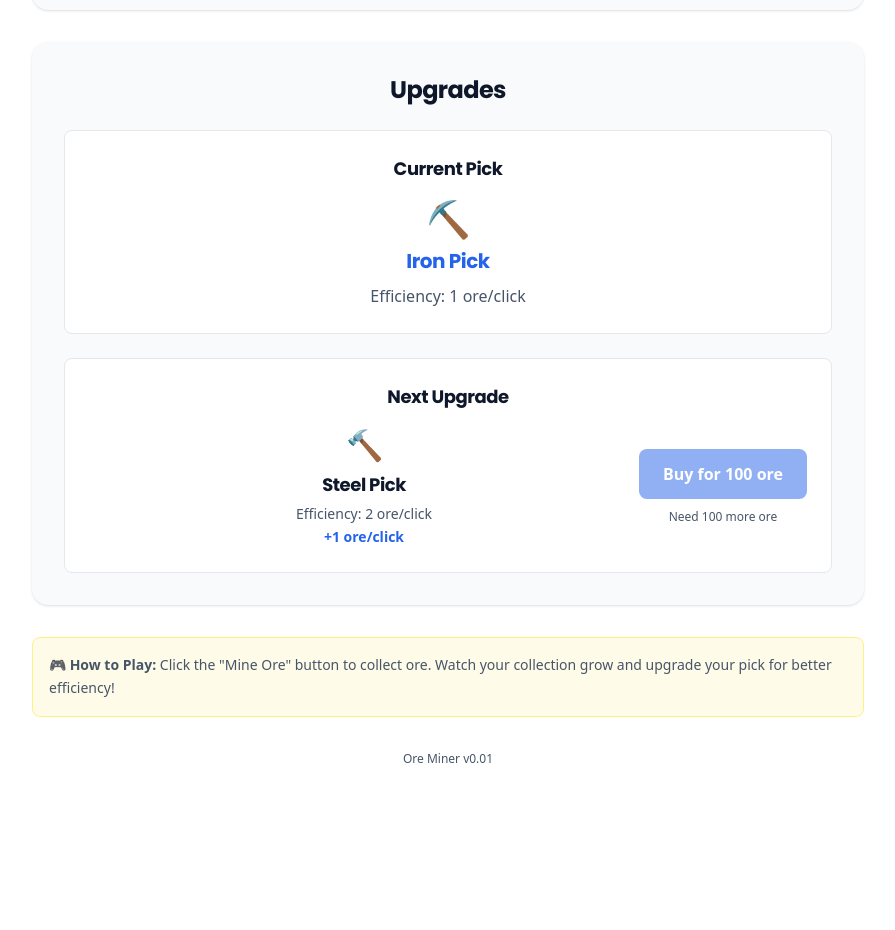
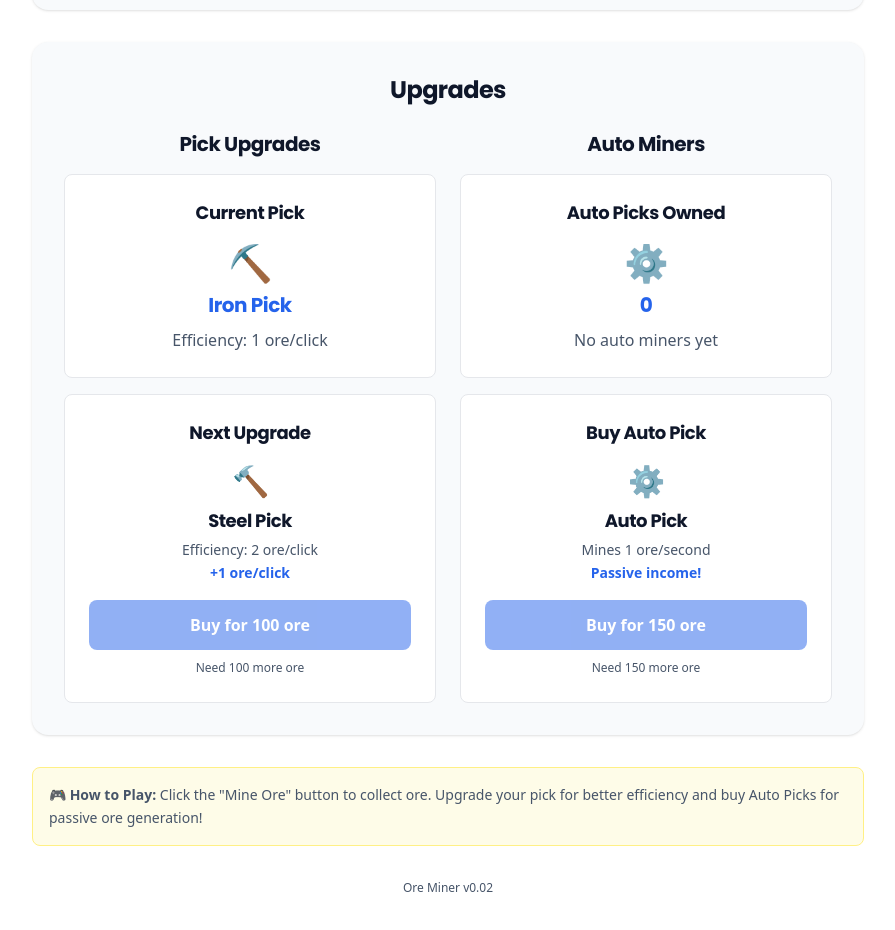
Before and after one commit to mmitrik/personal-site, a Next.js app: page /apps/ore-miner in a window 1280 px wide. Shown: the part 760-1690 px from the top of the page, without its empty margins (192-1087 px from the left). Before the commit the page ends 1560 px from the top, so only its background shows below. Built offline with nearby package versions, Linux system fonts and the light colour scheme.

Commit message:
Added Auto Miner feature to the Ore Miner game.

```diff
--- a/src/app/apps/ore-miner/page.js
+++ b/src/app/apps/ore-miner/page.js
@@ -1,6 +1,6 @@
 'use client';
 
-import { useState } from 'react';
+import { useState, useEffect } from 'react';
 import Link from 'next/link';
 import Header from '../../../components/Header';
 
@@ -8,6 +8,7 @@ export default function OreMiner() {
   const [oreCount, setOreCount] = useState(0);
   const [clickCount, setClickCount] = useState(0);
   const [currentPickIndex, setCurrentPickIndex] = useState(0);
+  const [autoMinerCount, setAutoMinerCount] = useState(0);
 
   // Pick upgrade progression
   const pickUpgrades = [
@@ -32,6 +33,29 @@ export default function OreMiner() {
       setCurrentPickIndex(prev => prev + 1);
     }
   };
+
+  // Auto miner functions
+  const getAutoMinerCost = () => {
+    return Math.floor(150 * Math.pow(1.5, autoMinerCount));
+  };
+
+  const buyAutoMiner = () => {
+    const cost = getAutoMinerCost();
+    if (oreCount >= cost) {
+      setOreCount(prev => prev - cost);
+      setAutoMinerCount(prev => prev + 1);
+    }
+  };
+
+  // Auto mining effect - runs every second
+  useEffect(() => {
+    if (autoMinerCount > 0) {
+      const interval = setInterval(() => {
+        setOreCount(prev => prev + (autoMinerCount * currentPick.efficiency));
+      }, 1000);
+      return () => clearInterval(interval);
+    }
+  }, [autoMinerCount, currentPick.efficiency]);
 
   return (
     <main className="min-h-screen bg-bg text-text">
@@ -101,24 +125,28 @@ export default function OreMiner() {
         <section className="mt-8 bg-surface p-8 rounded-2xl shadow-sm">
           <h2 className="text-2xl font-semibold text-text mb-6 text-center">Upgrades</h2>
 
+          <div className="grid grid-cols-1 lg:grid-cols-2 gap-6">
+            {/* Pick Upgrades Column */}
+            <div>
+              <h3 className="text-xl font-semibold text-text mb-4 text-center">Pick Upgrades</h3>
+
               {/* Current Pick */}
-          <div className="bg-bg p-6 rounded-lg border border-border mb-6">
-            <h3 className="text-lg font-semibold text-text mb-4 text-center">Current Pick</h3>
+              <div className="bg-bg p-6 rounded-lg border border-border mb-4">
+                <h4 className="text-lg font-semibold text-text mb-4 text-center">Current Pick</h4>
                 <div className="text-center">
                   <div className="text-4xl mb-2">{currentPick.emoji}</div>
-              <h4 className="text-xl font-bold text-accent mb-2">{currentPick.name}</h4>
+                  <h5 className="text-xl font-bold text-accent mb-2">{currentPick.name}</h5>
                   <p className="text-muted">Efficiency: {currentPick.efficiency} ore/click</p>
                 </div>
               </div>
 
-          {/* Next Upgrade */}
+              {/* Next Pick Upgrade */}
               {nextPick ? (
                 <div className="bg-bg p-6 rounded-lg border border-border">
-              <h3 className="text-lg font-semibold text-text mb-4 text-center">Next Upgrade</h3>
-              <div className="flex items-center justify-between">
-                <div className="text-center flex-1">
+                  <h4 className="text-lg font-semibold text-text mb-4 text-center">Next Upgrade</h4>
+                  <div className="text-center mb-4">
                     <div className="text-3xl mb-2">{nextPick.emoji}</div>
-                  <h4 className="text-lg font-bold text-text mb-1">{nextPick.name}</h4>
+                    <h5 className="text-lg font-bold text-text mb-1">{nextPick.name}</h5>
                     <p className="text-muted text-sm">Efficiency: {nextPick.efficiency} ore/click</p>
                     <p className="text-accent text-sm font-semibold">+{nextPick.efficiency - currentPick.efficiency} ore/click</p>
                   </div>
@@ -126,7 +154,7 @@ export default function OreMiner() {
                     <button
                       onClick={buyUpgrade}
                       disabled={oreCount < nextPick.cost}
-                    className={`btn px-6 py-3 ${
+                      className={`btn px-6 py-3 w-full ${
                         oreCount >= nextPick.cost
                           ? 'hover:scale-105 active:scale-95'
                           : 'opacity-50 cursor-not-allowed'
@@ -142,27 +170,78 @@ export default function OreMiner() {
                     </p>
                   </div>
                 </div>
-            </div>
               ) : (
                 <div className="bg-bg p-6 rounded-lg border border-border text-center">
                   <div className="text-4xl mb-4">🏆</div>
-              <h3 className="text-lg font-semibold text-text mb-2">Max Level Reached!</h3>
+                  <h4 className="text-lg font-semibold text-text mb-2">Max Level Reached!</h4>
                   <p className="text-muted">You have the ultimate mining pick!</p>
                 </div>
               )}
+            </div>
+
+            {/* Auto Miners Column */}
+            <div>
+              <h3 className="text-xl font-semibold text-text mb-4 text-center">Auto Miners</h3>
+
+              {/* Current Auto Miners */}
+              <div className="bg-bg p-6 rounded-lg border border-border mb-4">
+                <h4 className="text-lg font-semibold text-text mb-4 text-center">Auto Picks Owned</h4>
+                <div className="text-center">
+                  <div className="text-4xl mb-2">⚙️</div>
+                  <h5 className="text-xl font-bold text-accent mb-2">{autoMinerCount}</h5>
+                  <p className="text-muted">
+                    {autoMinerCount === 0
+                      ? 'No auto miners yet'
+                      : `${autoMinerCount * currentPick.efficiency} ore/second`
+                    }
+                  </p>
+                </div>
+              </div>
+
+              {/* Buy Auto Miner */}
+              <div className="bg-bg p-6 rounded-lg border border-border">
+                <h4 className="text-lg font-semibold text-text mb-4 text-center">Buy Auto Pick</h4>
+                <div className="text-center mb-4">
+                  <div className="text-3xl mb-2">⚙️</div>
+                  <h5 className="text-lg font-bold text-text mb-1">Auto Pick</h5>
+                  <p className="text-muted text-sm">Mines {currentPick.efficiency} ore/second</p>
+                  <p className="text-accent text-sm font-semibold">Passive income!</p>
+                </div>
+                <div className="text-center">
+                  <button
+                    onClick={buyAutoMiner}
+                    disabled={oreCount < getAutoMinerCost()}
+                    className={`btn px-6 py-3 w-full ${
+                      oreCount >= getAutoMinerCost()
+                        ? 'hover:scale-105 active:scale-95'
+                        : 'opacity-50 cursor-not-allowed'
+                    }`}
+                  >
+                    Buy for {getAutoMinerCost().toLocaleString()} ore
+                  </button>
+                  <p className="text-muted text-xs mt-2">
+                    {oreCount >= getAutoMinerCost()
+                      ? 'Ready to buy!'
+                      : `Need ${(getAutoMinerCost() - oreCount).toLocaleString()} more ore`
+                    }
+                  </p>
+                </div>
+              </div>
+            </div>
+          </div>
         </section>
 
         {/* Info Section */}
         <div className="mt-8 bg-yellow-50 border border-yellow-200 rounded-lg p-4">
           <p className="text-yellow-800 text-sm">
             <strong>🎮 How to Play:</strong> Click the &quot;Mine Ore&quot; button to collect ore.
-            Watch your collection grow and upgrade your pick for better efficiency!
+            Upgrade your pick for better efficiency and buy Auto Picks for passive ore generation!
           </p>
         </div>
 
         {/* Version Footer */}
         <footer className="mt-8 text-center">
-          <p className="text-muted text-xs">Ore Miner v0.01</p>
+          <p className="text-muted text-xs">Ore Miner v0.02</p>
         </footer>
       </div>
     </main>
```
Lines whose indentation alone changed are shown as unchanged.
